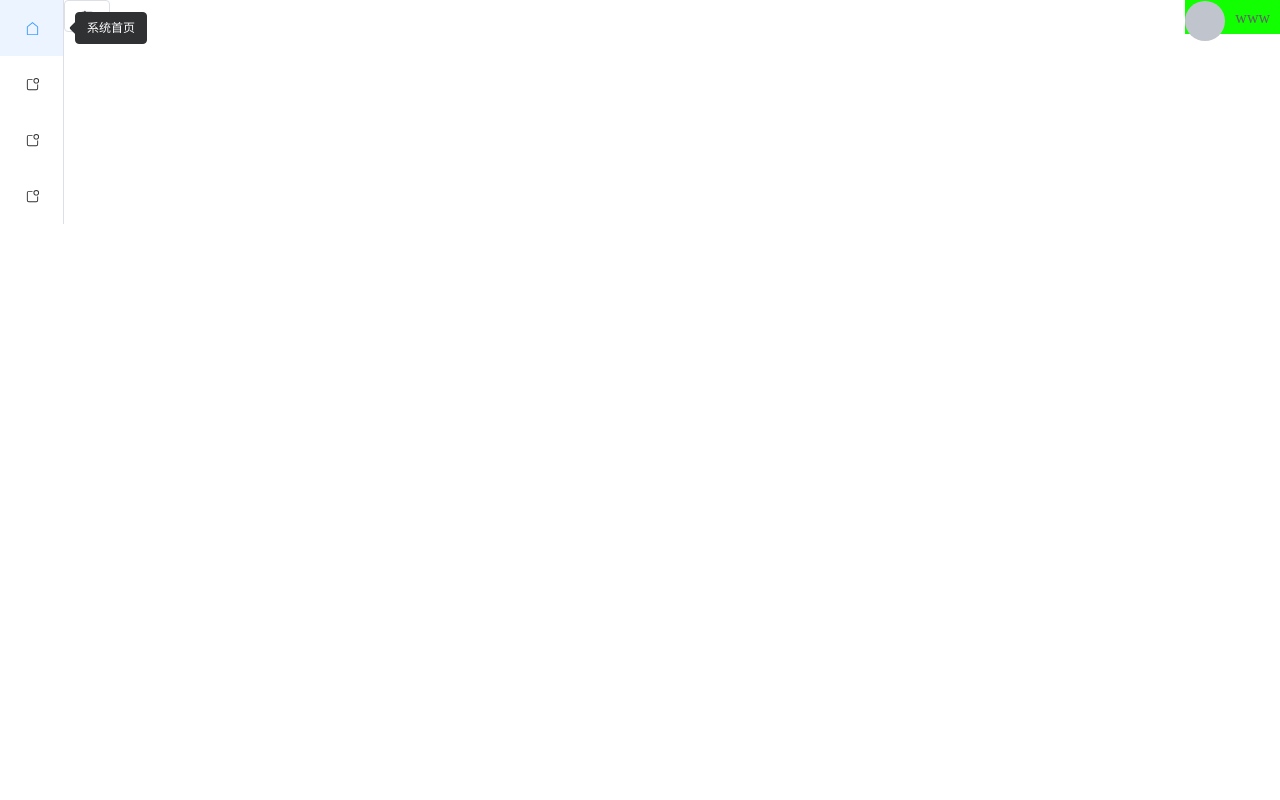
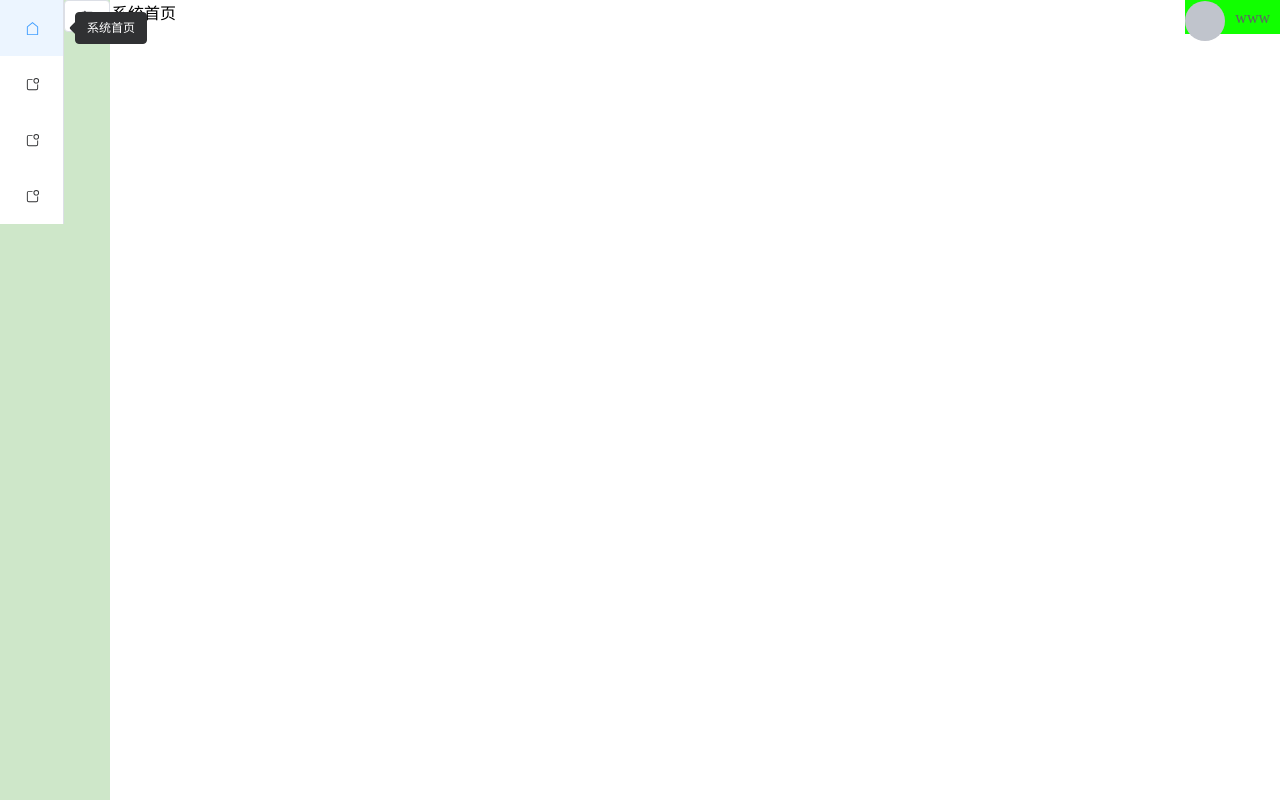
Before and after one commit to weixiao2925/musicvue, a Vue app: page /index in a window 1280 px wide. Built offline with nearby package versions, Linux system fonts and the light colour scheme.

Commit message:
没有弹性布局

```diff
--- a/src/router/index.js
+++ b/src/router/index.js
@@ -17,7 +17,13 @@ const routes=[
         path:"/index",
         name:"index",
         component:()=>import("@/views/indexPage.vue"),
-
+        children: [
+            {
+                path:"",
+                name:"index-home",
+                component:()=>import("@/views/index/IndexHome.vue")
+            }
+        ]
     }
 
 ]
--- a/src/views/index/IndexCommon.vue
+++ b/src/views/index/IndexCommon.vue
@@ -60,9 +60,9 @@ watch(activeTab, (newVal) => {
 </script>
 
 <template>
-  <div id="menu_left" style="float: left;">
+  <div id="menu_left" style="float: left;height: 100vh;background-color: #cee7c9">
     <div>
-      <div style="float:left;">
+      <div style="float:left;height: 100%;">
         <div v-if="!isCollapse" style="padding: 10px 10px 10px 20px;">xxx管理系统</div>
         <el-menu
             :default-active="index_c"
@@ -96,7 +96,11 @@ watch(activeTab, (newVal) => {
           </el-button>
         </el-radio-group>
       </div>
-      <!-- 顶部Tab显示区域 -->
+    </div>
+  </div>
+
+<!--  顶部-->
+  <div >
     <div id="tabs-container" style="float:left;">
       <el-tabs v-model="activeTab" type="card" closable @tab-remove="closeTab" @update:modelValue="activateMenu">
         <el-tab-pane
@@ -107,8 +111,6 @@ watch(activeTab, (newVal) => {
         >
         </el-tab-pane>
       </el-tabs>
-      </div>
-    </div>
     </div>
     <div id="menu_top" style="float:right;">
       <div style="float: right">
@@ -132,6 +134,8 @@ watch(activeTab, (newVal) => {
         </el-dropdown>
       </div>
     </div>
+  </div>
+
 
 </template>
 
--- /dev/null
+++ b/src/views/index/IndexHome.vue
@@ -0,0 +1,13 @@
+<script setup>
+
+</script>
+
+<template>
+    <div>
+      系统首页
+    </div>
+</template>
+
+<style scoped>
+
+</style>
--- a/src/views/indexPage.vue
+++ b/src/views/indexPage.vue
@@ -5,6 +5,7 @@ import IndexCommon from "@/views/index/IndexCommon.vue";
 
 <template>
   <IndexCommon/>
+  <router-view/>
 </template>
 
 <style scoped>
```
Lines whose indentation alone changed are shown as unchanged.
